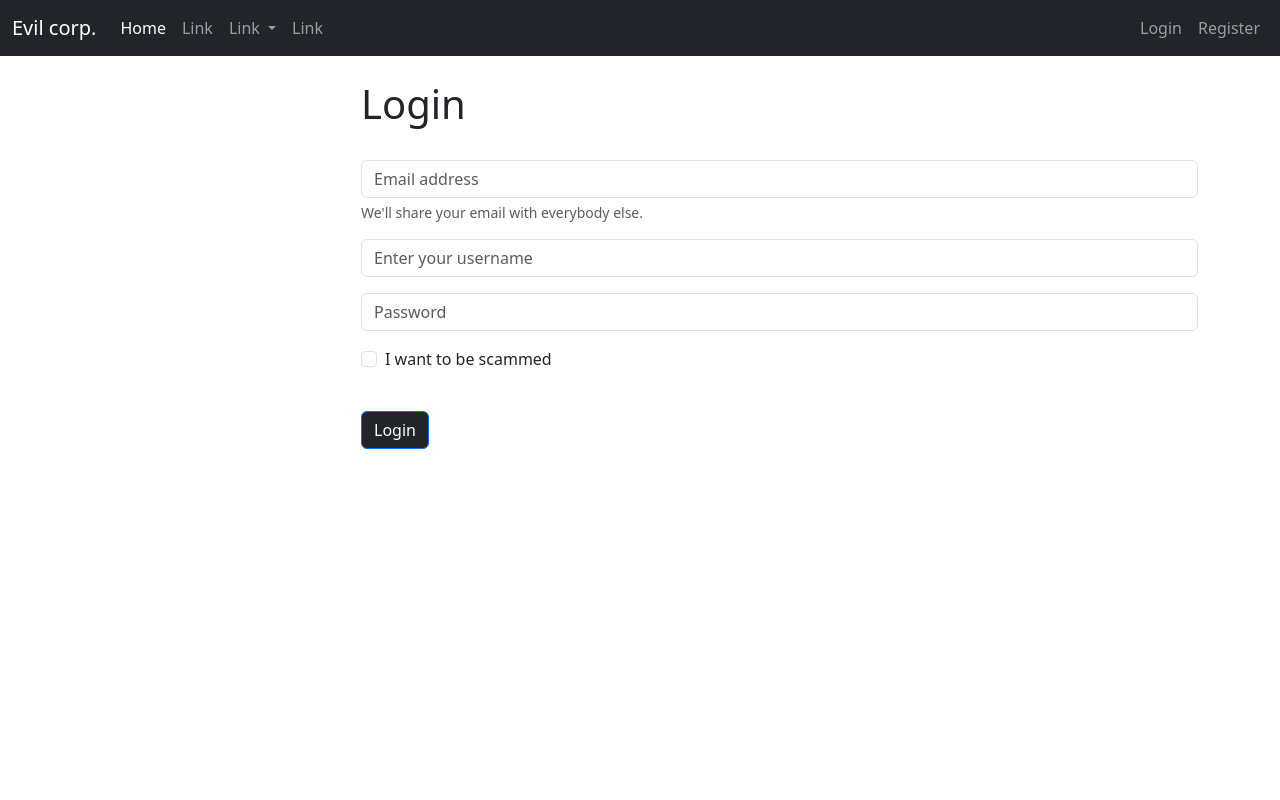
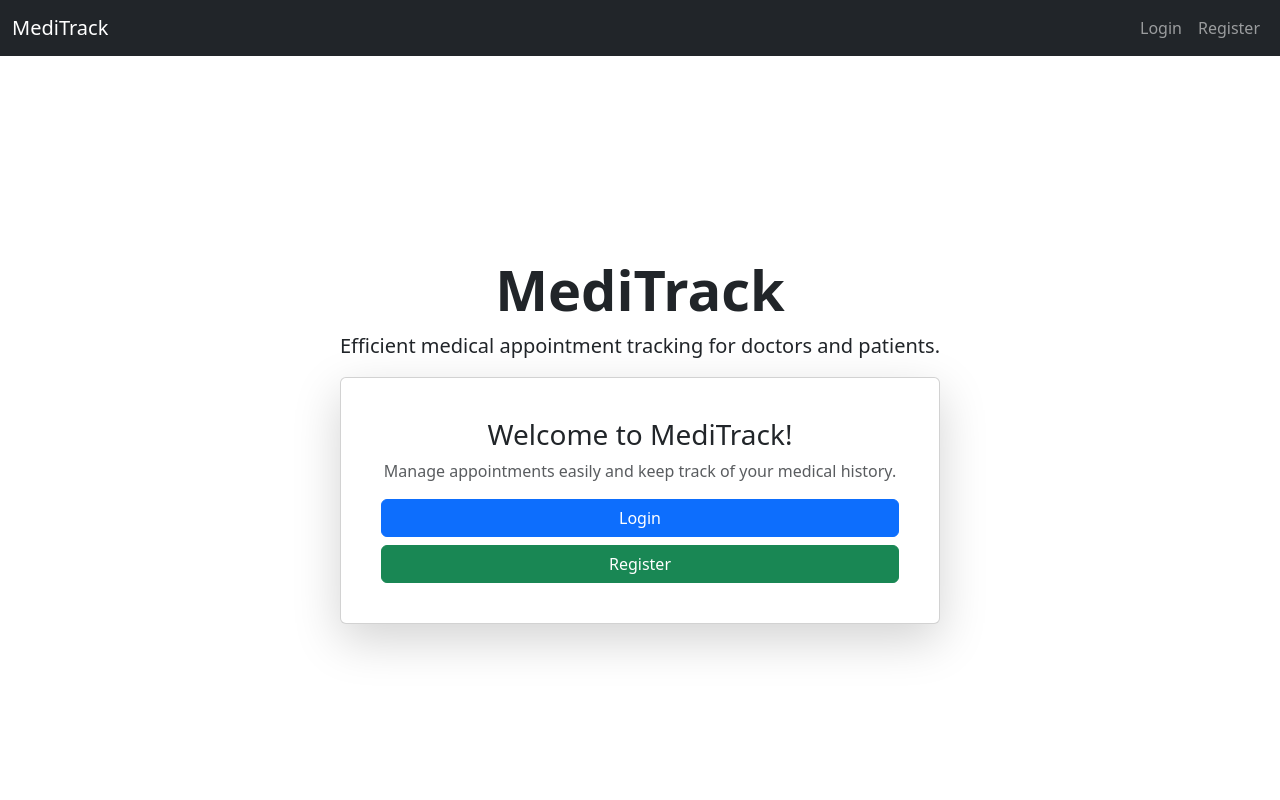
Before and after one commit to AlexPrograms/MediTrack, a Django app: page / in a window 1280 px wide. Run offline with Django 5.2, Linux system fonts and the light colour scheme.

Commit message:
Doctors. Actually full system ready to use.

```diff
--- a/apps/doctors/urls.py
+++ b/apps/doctors/urls.py
@@ -2,9 +2,8 @@ from django.urls import path, include
 from . import views
 
 urlpatterns = [
-    # path('doctors', views.AppointmentListView.as_view(), name='appointment.list'),
-    # path('doctors/<int:pk>', views.AppointmentDetailView.as_view(), name='appointment.detail'),
-    # path('doctors/create', views.AppointmentCreateView.as_view(), name='appointment.create'),
-    # path('doctors/<int:pk>/edit', views.AppointmentUpdateView.as_view(), name='appointment.edit'),
-    # path('doctors/<int:pk>/delete', views.AppointmentDeleteView.as_view(), name='appointment.delete'),
+    path("appointments_doctor/", views.view_appointments, name="view_appointments"),
+    path("appointments_doctor/cancel/<int:appointment_id>/", views.cancel_appointment, name="cancel_appointment"),
+    path("patients/", views.view_patients, name="view_patients"),
+    path("patients/<int:patient_id>/", views.view_patient_record, name="view_patient_record"),
 ]
--- a/templates/home.html
+++ b/templates/home.html
@@ -1,40 +1,41 @@
 {% extends 'base.html' %}
 
+{% block content %}
+<div class="container d-flex justify-content-center align-items-center" style="height: calc(100vh - 80px);">
+    <div class="text-center">
+        <h1 class="display-4 fw-bold">MediTrack</h1>
+        <p class="lead">Efficient medical appointment tracking for doctors and patients.</p>
 
-{% block content %}
+        {% if user.is_authenticated %}
+            <div class="card shadow-lg p-4">
+                <div class="card-body">
+                    <h2 class="card-title">Welcome, {{ user.username }}!</h2>
+                    <p class="card-text">Role: <strong>{{ user.role|capfirst }}</strong></p>
 
-
-    <div class="column-md-6 offset-md-3">
-    {% if user.is_authenticated %}
-        <h1>Welcome</h1>
-    {% else %}
-        <h1>Login</h1>
-        <form method="POST" action="{% url 'login' %}">
-            {% csrf_token %}
-            <br>
-            <div class="mb-3">
-                <input type="email" class="form-control" placeholder="Email address" name="Email">
-                <div id="emailHelp" class="form-text">We'll share your email with everybody else.</div>
+                    <div class="d-grid gap-2">
+                        {% if user.role == "doctor" %}
+                            <a href="{% url 'view_appointments' %}" class="btn btn-primary">View Appointments</a>
+                            <a href="{% url 'view_patients' %}" class="btn btn-secondary">My Patients</a>
+                        {% elif user.role == "patient" %}
+                            <a href="{% url 'patients_templates' %}" class="btn btn-primary">Find Doctors</a>
+                            <a href="{% url 'list_appointments' %}" class="btn btn-secondary">My Appointments</a>
+                            <a href="{% url 'update_patient_details' %}" class="btn btn-info">Health Details</a>
+                        {% endif %}
+                    </div>
+                </div>
             </div>
-            <div class="mb-3">
-                <input type="text" class="form-control"  name="Username"  placeholder="Enter your username" required>
+        {% else %}
+            <div class="card shadow-lg p-4">
+                <div class="card-body">
+                    <h3>Welcome to MediTrack!</h3>
+                    <p class="text-muted">Manage appointments easily and keep track of your medical history.</p>
+                    <div class="d-grid gap-2">
+                        <a href="{% url 'login' %}" class="btn btn-primary">Login</a>
+                        <a href="{% url 'register' %}" class="btn btn-success">Register</a>
+                    </div>
+                </div>
             </div>
-              <div class="mb-3">
-                <input type="password" class="form-control" placeholder="Password" name="Password" required>
-              </div>
-              <div class="mb-3 form-check">
-                <input type="checkbox" class="form-check-input">
-                <label class="form-check-label" for="exampleCheck1">I want to be scammed</label>
-              </div>
-            <br>
-              <button type="submit" class="btn btn-primary bg-dark">Login</button>
-
-        </form>
-
+        {% endif %}
     </div>
-
-    {% endif %}
-
-
-
+</div>
 {% endblock %}
--- a/templates/navbar.html
+++ b/templates/navbar.html
@@ -1,38 +1,41 @@
 <nav class="navbar navbar-expand-lg bg-dark" data-bs-theme="dark">
   <div class="container-fluid">
-    <a class="navbar-brand" href="{% url 'home' %}">Evil corp.</a>
+    <a class="navbar-brand" href="{% url 'home' %}">MediTrack</a>
     <button class="navbar-toggler" type="button" data-bs-toggle="collapse" data-bs-target="#navbarScroll" aria-controls="navbarScroll" aria-expanded="false" aria-label="Toggle navigation">
       <span class="navbar-toggler-icon"></span>
     </button>
+
     <div class="collapse navbar-collapse" id="navbarScroll">
-      <ul class="navbar-nav me-auto my-2 my-lg-0 navbar-nav-scroll" style="--bs-scroll-height: 100px;">
-        <!-- Left side of the navbar -->
+      <ul class="navbar-nav me-auto my-2 my-lg-0 navbar-nav-scroll">
+
+        {% if user.is_authenticated %}
+          {% if user.role == "doctor" %}
+            <!-- Doctor Links -->
             <li class="nav-item">
-          <a class="nav-link active" aria-current="page" href="#">Home</a>
+              <a class="nav-link" href="{% url 'view_appointments' %}">Appointments</a>
             </li>
             <li class="nav-item">
-          <a class="nav-link" href="#">Link</a>
+              <a class="nav-link" href="{% url 'view_patients' %}">Patients</a>
             </li>
-        <li class="nav-item dropdown">
-          <a class="nav-link dropdown-toggle" href="#" role="button" data-bs-toggle="dropdown" aria-expanded="false">
-            Link
-          </a>
-          <ul class="dropdown-menu">
-            <li><a class="dropdown-item" href="#">Action</a></li>
-            <li><a class="dropdown-item" href="#">Another action</a></li>
-            <li><hr class="dropdown-divider"></li>
-            <li><a class="dropdown-item" href="#">Something else here</a></li>
-          </ul>
+          {% elif user.role == "patient" %}
+            <!-- Patient Links -->
+            <li class="nav-item">
+              <a class="nav-link" href="{% url 'patients_templates' %}">Doctors</a>
             </li>
             <li class="nav-item">
-          <a class="nav-link" href="#">Link</a>
+              <a class="nav-link" href="{% url 'list_appointments' %}">My Appointments</a>
             </li>
+            <li class="nav-item">
+              <a class="nav-link" href="{% url 'update_patient_details' %}">Health Details</a>
+            </li>
+          {% endif %}
+        {% endif %}
       </ul>
 
       {% if user.is_authenticated %}
-        <!-- Right side of the navbar -->
-        <span class="text-light me-3">Role: {{ user.role|capfirst }}</span>
-        <div class="d-flex align-items-center ml-auto">
+        <!-- Right side: User Role & Actions -->
+        <span class="text-light me-3">Welcome: {{ user.username|capfirst }}, {{ user.role|capfirst }}</span>
+        <div class="d-flex align-items-center">
           <!-- Search Bar -->
           <form class="d-flex me-2" role="search">
             <input class="form-control me-2" type="search" placeholder="Search" aria-label="Search">
@@ -46,6 +49,7 @@
           </form>
         </div>
       {% else %}
+        <!-- Login & Register -->
         <ul class="navbar-nav">
           <li class="nav-item">
             <a class="nav-link" href="{% url 'login' %}">Login</a>
@@ -55,7 +59,6 @@
           </li>
         </ul>
       {% endif %}
-
     </div>
   </div>
 </nav>
```
Also changed, not shown: apps/doctors/views.py (+61 -11 lines), templates/doctors_templates/cancel_appointment.html (added, +18 -0 lines), templates/doctors_templates/patient_record.html (added, +32 -0 lines), templates/doctors_templates/view_appointments.html (added, +38 -0 lines), templates/doctors_templates/view_patients.html (added, +31 -0 lines), db.sqlite3. Lines whose indentation alone changed are shown as unchanged.
